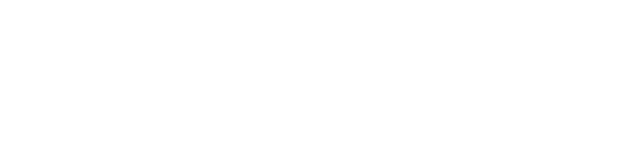
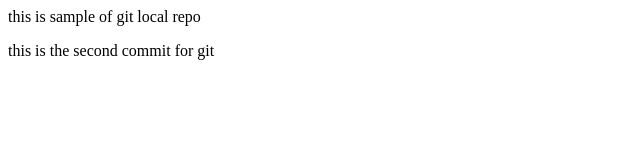
Before and after one commit to mka6588/git-test, a plain HTML site: page index.html in a window 1280 px wide. Shown: the whole page, without its empty margins (0-640 px from the left). Drawn offline with Linux system fonts and the light colour scheme.

Commit message:
second commit

```diff
--- a/index.html
+++ b/index.html
@@ -7,6 +7,8 @@
 </head>
 
 <body>
+    <p>this is sample of git local repo</p>
+    <p>this is the second commit for git</p>
 
 </body>
 
```
